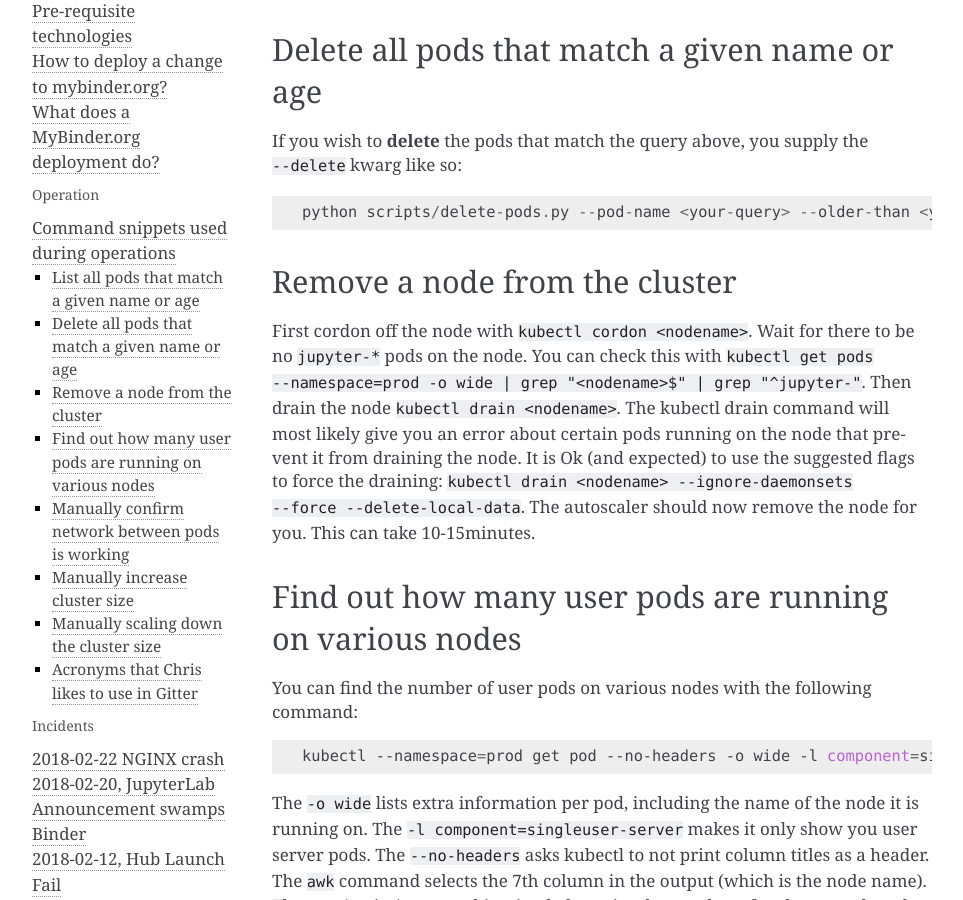
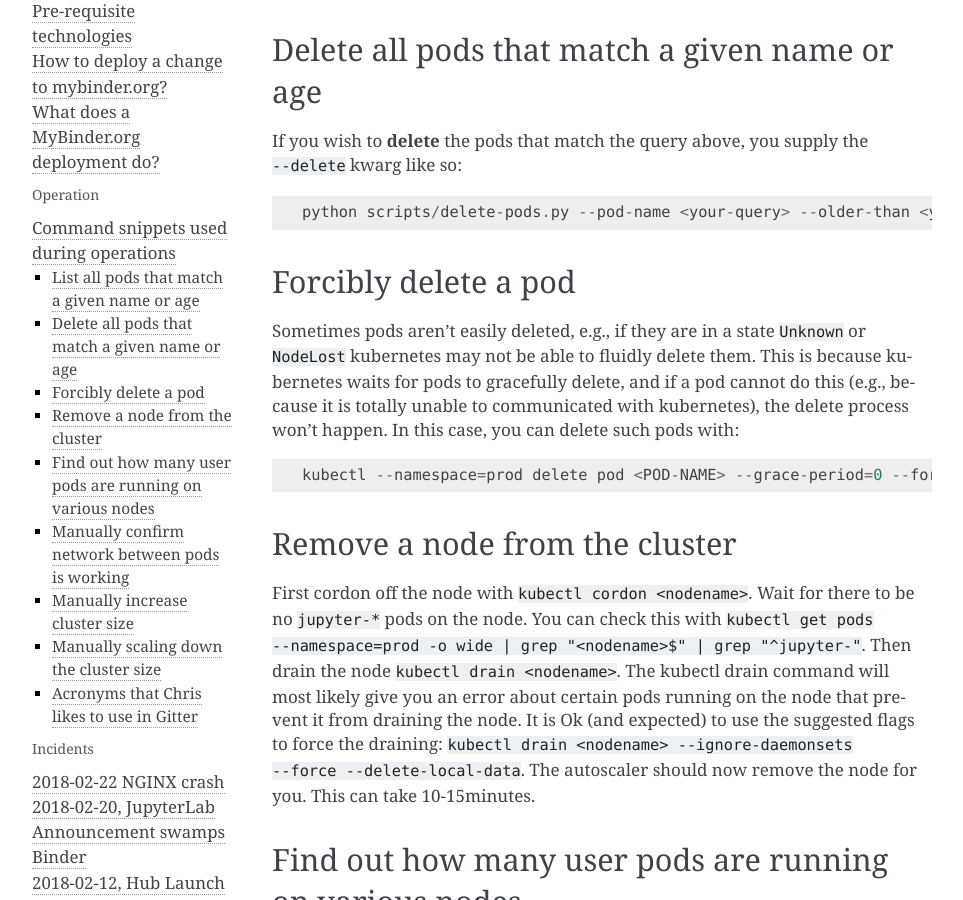
Before and after one commit to jupyterhub/mybinder.org-deploy, a Sphinx documentation site: the page built from docs/source/command_snippets.md, in a window 1280 px wide and 900 px high, scrolled down 771 px. Shown: the whole window, without its empty margins (148-1111 px from the left). Built offline with Sphinx 7.4.7, drawn with Linux system fonts in a browser that asks for light colours.

Commit message:
delete pod force

````diff
--- a/docs/source/command_snippets.md
+++ b/docs/source/command_snippets.md
@@ -31,6 +31,18 @@ kwarg like so:
 
 ```
 python scripts/delete-pods.py --pod-name <your-query> --older-than <your-query> --delete
+```
+
+## Forcibly delete a pod
+
+Sometimes pods aren't easily deleted, e.g., if they are in a state `Unknown`
+or `NodeLost` kubernetes may not be able to fluidly delete them. This is because
+kubernetes waits for pods to gracefully delete, and if a pod cannot do this
+(e.g., because it is totally unable to communicated with kubernetes), the
+delete process won't happen. In this case, you can delete such pods with:
+
+```
+kubectl --namespace=prod delete pod <POD-NAME> --grace-period=0 --force
 ```
 
 ## Remove a node from the cluster
````
